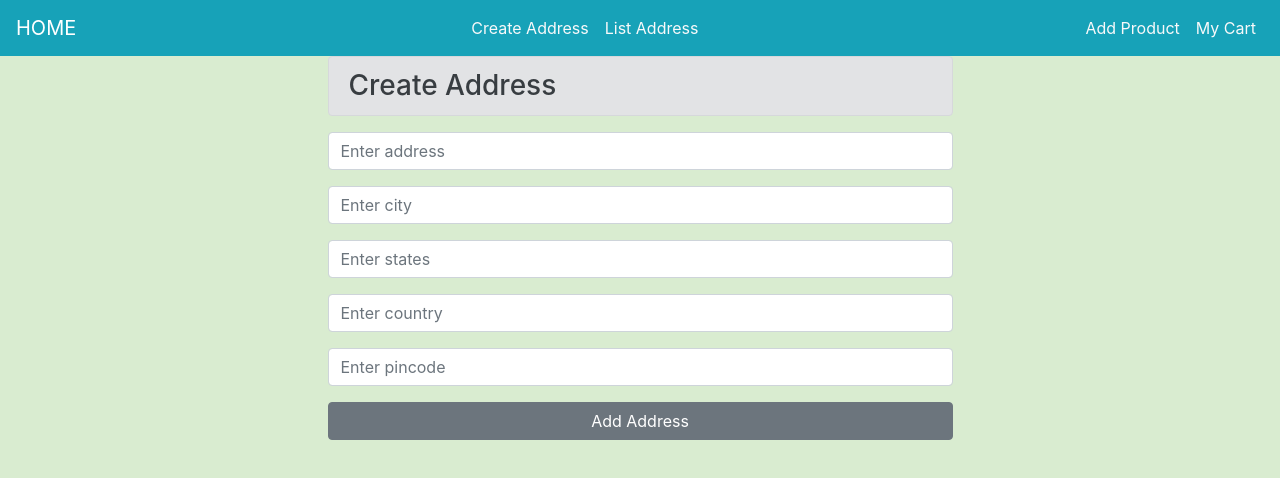
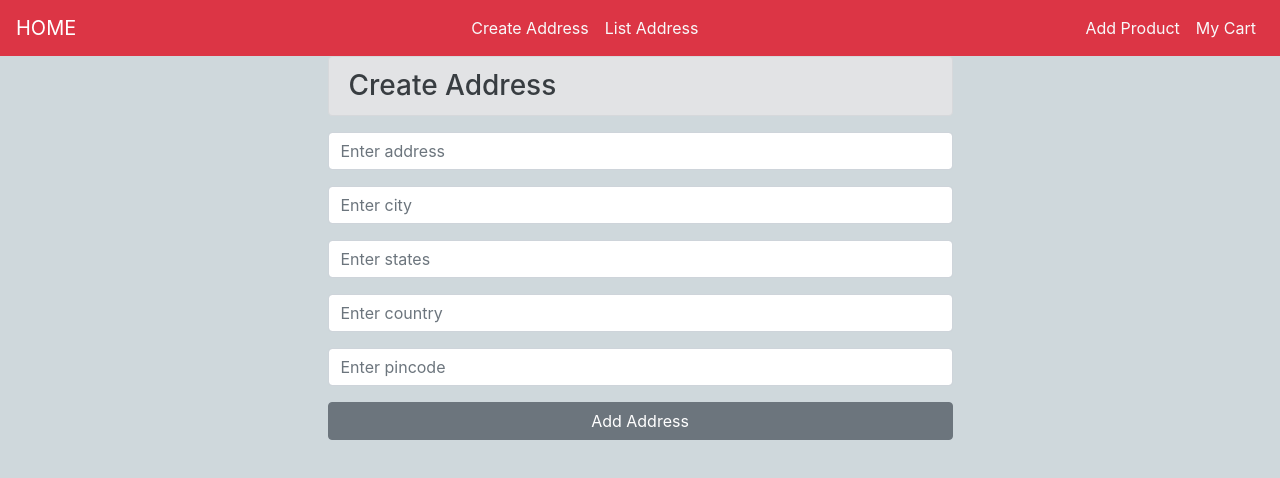
Before and after one commit to CapgeminiCg-01/capbranding-sprint2, a React (Create React App) app: page /create-address in a window 1280 px wide. Shown: the top 478 px of the page. Built offline with nearby package versions, Linux system fonts and the light colour scheme.

Commit message:
changes color

```diff
--- a/src/App.js
+++ b/src/App.js
@@ -38,12 +38,12 @@ function App() {
           style={{
             height: "100vh",
             fontSize: "50px",
-            backgroundColor: "#d9ecd0",
+            backgroundColor: "#b2ebf2",
           }}
         >
-          <div className="col d-flex justify-content-center align-items-center">
+          <div className="col d-flex justify-content-center align-items-center" >
             <Route exact path="/">
-              Welcome To CapBrandingStore
+             <h1 class="text-dark"> Welcome To CapBrandingStore </h1>
             </Route>
             </div>
         </div>
--- a/src/common/AppNavBar.js
+++ b/src/common/AppNavBar.js
@@ -3,7 +3,8 @@ import { Link } from "react-router-dom";
 
 export function AppNavBar() {
   return (
-    <Navbar bg="info" expand="lg" variant="dark">
+    <container-fluid>
+    <Navbar sticky ="top" bg="danger" expand="lg" variant="dark">
 
       <Navbar.Brand as={Link} to="/">HOME
       </Navbar.Brand>
@@ -30,8 +31,8 @@ export function AppNavBar() {
           </Nav.Link>
         </Nav>
       </Navbar.Collapse>
+   </Navbar>
+   </container-fluid>
 
-
-   </Navbar>
   );
 }
--- a/src/components/AddressList.js
+++ b/src/components/AddressList.js
@@ -43,7 +43,7 @@ export function AddressList() {
 
   return (
     <>
-    <div style={{ height: "100vh", backgroundColor: "#d9ecd0" }}>
+    <div style={{ height: "100vh", backgroundColor: "#cfd8dc" }}>
       <div className="row">
         <div className="col-3 col-md-2 d-none d-md-block"></div>
         <div className="col-12 col-md-8">
@@ -54,7 +54,7 @@ export function AddressList() {
           )}
 
           <table className="table">
-            <thead className="bg-primary text-light">
+            <thead className="bg-info text-light">
               <tr>
                 <th scope="col">#ID</th>
                 <th scope="col">ADDRESS LINE</th>
--- a/src/components/AddressUpsert.js
+++ b/src/components/AddressUpsert.js
@@ -91,7 +91,7 @@ export function AddressUpsert() {
   };
 
   return (
-    <div style={{ height: "100vh", backgroundColor: "#d9ecd0" }}>
+    <div style={{ height: "100vh", backgroundColor: "#cfd8dc" }}>
 
     <div className="row">
       <div className="col-3 col-md-3 d-none d-md-block"></div>
--- a/src/components/CartList.js
+++ b/src/components/CartList.js
@@ -43,7 +43,7 @@ export function CartList() {
 
   return (
     <>
-     <div style={{ height: "100vh", backgroundColor: "#d9ecd0" }}>
+     <div style={{ height: "100vh", backgroundColor: "#fff9c4" }}>
       <div className="row">
         <div className="col-3 col-md-2 d-none d-md-block"></div>
         <div className="col-12 col-md-8">
@@ -54,7 +54,7 @@ export function CartList() {
           )}
 
           <table className="table">
-            <thead className="bg-primary text-light">
+            <thead className="bg-info text-light">
               <tr>
                 <th scope="col">#ID</th>
                 <th scope="col">PRODUCT NAME</th>
--- a/src/components/CartUpsert.js
+++ b/src/components/CartUpsert.js
@@ -71,7 +71,7 @@ export function CartUpsert() {
   };
 
   return (
-    <div style={{ height: "100vh", backgroundColor: "#d9ecd0" }}>
+    <div style={{ height: "100vh", backgroundColor: "#fff9c4" }}>
     <div className="row">
       <div className="col-3 col-md-3 d-none d-md-block"></div>
       <div className="col-12 col-md-6">
```
